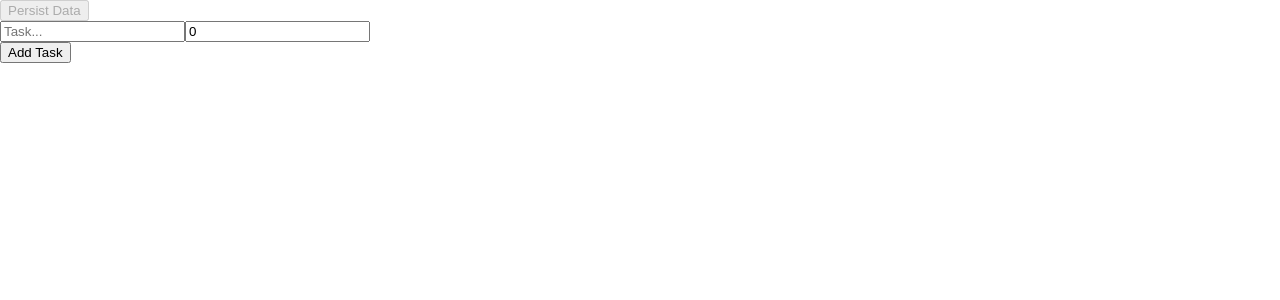
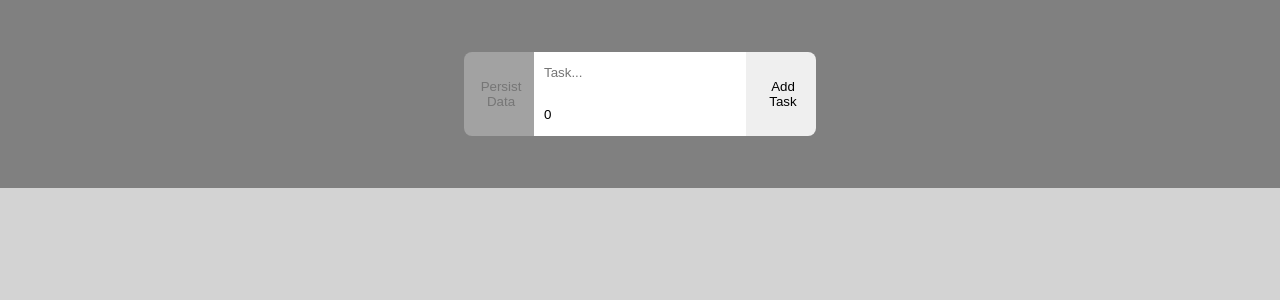
Before and after one commit to kkhairalla/todolist, a React (Create React App) app: page / in a window 1280 px wide. Shown: the top 300 px of the page. Built offline with nearby package versions, Linux system fonts and the light colour scheme.

Commit message:
Added Styled Components

```diff
--- a/package.json
+++ b/package.json
@@ -13,6 +13,7 @@
     "react": "^18.2.0",
     "react-dom": "^18.2.0",
     "react-scripts": "5.0.1",
+    "styled-components": "^5.3.6",
     "typescript": "^4.4.2",
     "web-vitals": "^2.1.0"
   },
@@ -39,5 +40,8 @@
       "last 1 firefox version",
       "last 1 safari version"
     ]
+  },
+  "devDependencies": {
+    "@types/styled-components": "^5.1.26"
   }
 }
--- a/src/App.tsx
+++ b/src/App.tsx
@@ -2,6 +2,67 @@ import React, { useState, ChangeEvent } from 'react';
 import './App.css';
 import TodoTask from './Components/TodoTask';
 import { Task } from './interfaces';
+import styled from 'styled-components';
+
+const AppContainer = styled.div`
+  display: flex;
+  align-items: center;
+  flex-direction: column;
+  width: 100vw;
+  height: 100vh;
+  font-family: Arial, Helvetica, sans-serif;
+`;
+
+const Header = styled.form`
+  flex: 25%;
+  background-color: gray;
+  width: 100%;
+  display: flex;
+  justify-content: center;
+  align-items: center;
+`;
+
+const PersistButton = styled.button`
+  border-bottom-left-radius: 8px;
+  border-top-left-radius: 8px;
+  width: 70px;
+  height: 84px;
+  border: none;
+  padding-left: 10px;
+  cursor: pointer;
+`;
+
+const InputContainer = styled.div`
+  display: flex;
+  flex-direction: column;
+`;
+
+const Input = styled.input`
+  width: 200px;
+  height: 40px;
+  border: none;
+  padding-left: 10px;
+`;
+
+const SubmitButton = styled.button`
+  width: 70px;
+  height: 84px;
+  border: none;
+  border-bottom-right-radius: 8px;
+  border-top-right-radius: 8px;
+  padding-left: 10px;
+  cursor: pointer;
+`;
+
+const TodoList = styled.div`
+  flex: 75%;
+  width: 100%;
+  background-color: #d3d3d3;
+  display: flex;
+  align-items: center;
+  padding-top: 50px;
+  flex-direction: column;
+`;
 
 const App = () => {
   const [taskName, setTaskName] = useState('');
@@ -28,8 +89,7 @@ const App = () => {
     setPriority(0);
   };
 
-  // hanler draus
-  const completeTask = (taskNameToDelete: string): void => {
+  const handleCompleteTask = (taskNameToDelete: string): void => {
     setTodoList(
       todoList.filter((task) => {
         return task.taskName !== taskNameToDelete;
@@ -53,49 +113,52 @@ const App = () => {
 
       const link = document.getElementById('persistLink');
       link?.click();
-      // timeout: incl. revoke URL
+      window.setTimeout(() => {
+        URL.revokeObjectURL(url);
         link?.remove();
+      }, 1000);
     }
   };
 
   return (
-    <div className="App">
-      <form onSubmit={handleFormSubmit}>
-        <div className="header">
-          <button
+    <AppContainer>
+      <Header onSubmit={handleFormSubmit}>
+        <PersistButton
           type="button"
           disabled={todoList.length < 1}
-            className="persistButton"
           onClick={saveToFile}
         >
           Persist Data
-          </button>
-          <div className="inputContainer">
-            <input
+        </PersistButton>
+        <InputContainer>
+          <Input
             type="text"
             placeholder="Task..."
             name="task"
             onChange={handleTaskChange}
             value={taskName}
           />
-            <input
+          <Input
             type="number"
             name="priority"
             value={priority}
             onChange={handlePriorityChange}
           />
-          </div>
-          <button type="submit">Add Task</button>
-        </div>
-      </form>
-      <div className="todoList">
+        </InputContainer>
+        <SubmitButton type="submit">Add Task</SubmitButton>
+      </Header>
+      <TodoList>
         {todoList.map((task: Task, key: number) => {
           return (
-            <TodoTask key={key} task={task} onCompleteTask={completeTask} />
+            <TodoTask
+              key={key}
+              task={task}
+              onCompleteTask={handleCompleteTask}
+            />
           );
         })}
-      </div>
-    </div>
+      </TodoList>
+    </AppContainer>
   );
 };
 
```
Also changed, not shown: 1 other file (tests, documents, lock files or other folders). Lines whose indentation alone changed are shown as unchanged.
